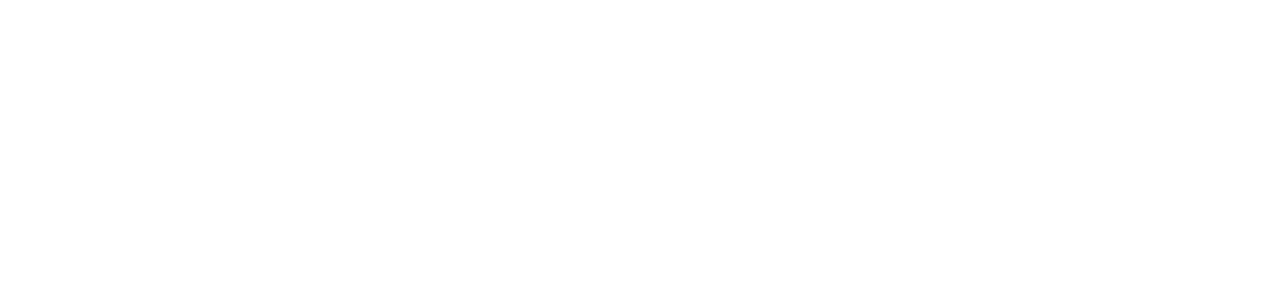
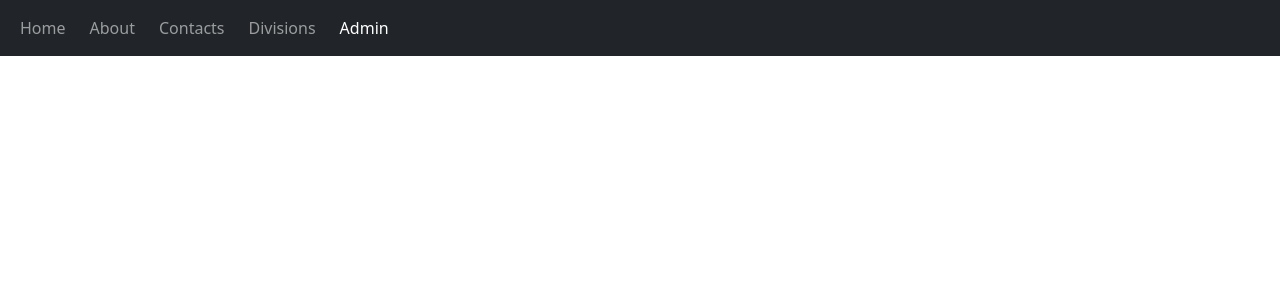
Before and after one commit to Nurzat91/app65, a React (Vite) app: page / in a window 1280 px wide. Shown: the top 300 px of the page. Built offline with nearby package versions, Linux system fonts and the light colour scheme.

Commit message:
page header is ready

```diff
--- a/src/App.tsx
+++ b/src/App.tsx
@@ -1,9 +1,13 @@
+import Toolbar from './components/Toolbar/Toolbar';
 
 function App() {
 
   return (
     <>
+      <header><Toolbar/></header>
+      <main>
 
+      </main>
     </>
   )
 }
--- /dev/null
+++ b/src/components/Toolbar/Toolbar.tsx
@@ -0,0 +1,29 @@
+import {NavLink} from 'react-router-dom';
+
+const Toolbar = () => {
+  return (
+    <nav className="navbar navbar-expand-lg navbar-dark bg-dark">
+      <div className="container-fluid">
+        <ul className="navbar-nav mr-auto flex-row gap-2 flex-nowrap">
+          <li className="nav-item">
+            <NavLink to="/pages/home" className="nav-link">Home</NavLink>
+          </li>
+          <li className="nav-item">
+            <NavLink to="/pages/about" className="nav-link">About</NavLink>
+          </li>
+          <li className="nav-item">
+            <NavLink to="/pages/contacts" className="nav-link">Contacts</NavLink>
+          </li>
+          <li className="nav-item">
+            <NavLink to="/pages/divisions" className="nav-link">Divisions</NavLink>
+          </li>
+          <li className="nav-item">
+            <NavLink to="/" className="nav-link">Admin</NavLink>
+          </li>
+        </ul>
+      </div>
+    </nav>
+  );
+};
+
+export default Toolbar;
```
Also changed, not shown: src/components/Spinner/Spinner.tsx (added, +9 -0 lines), src/container/StaticPages/StaticPages.tsx (added).
